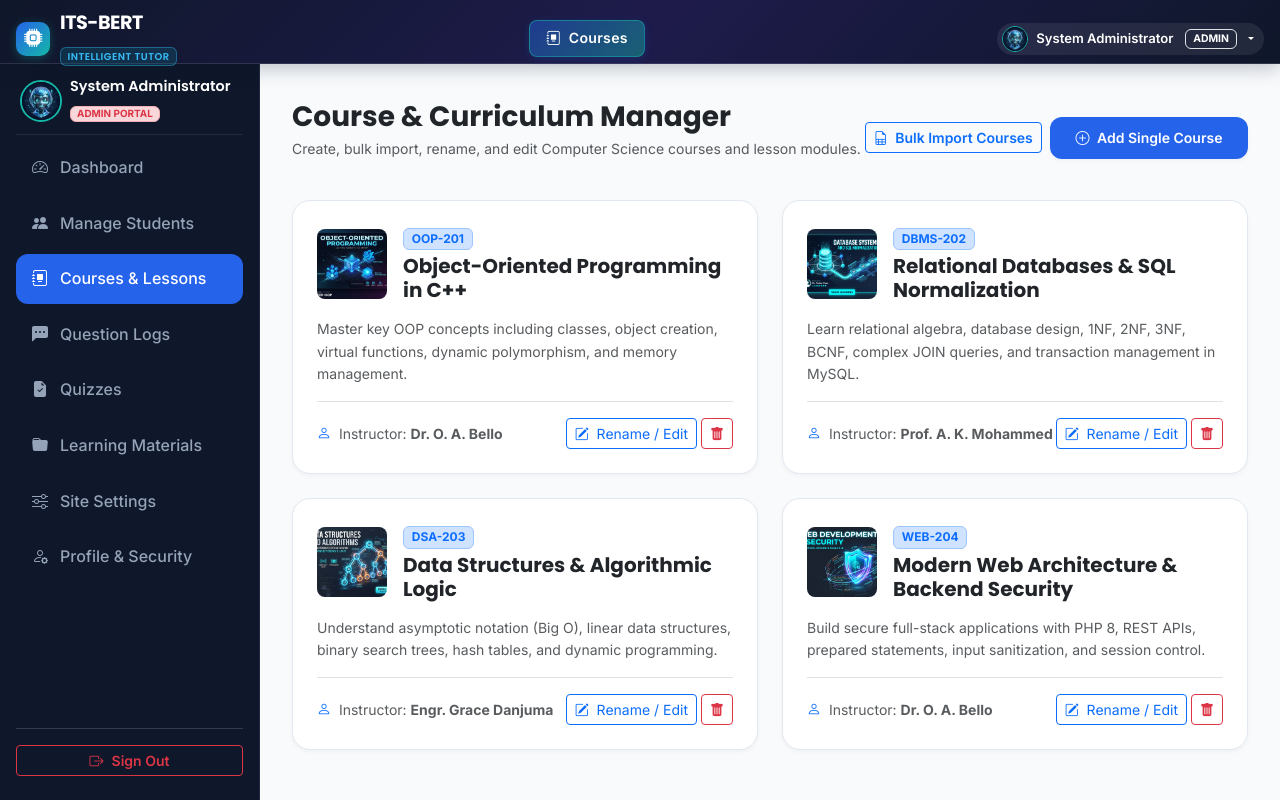
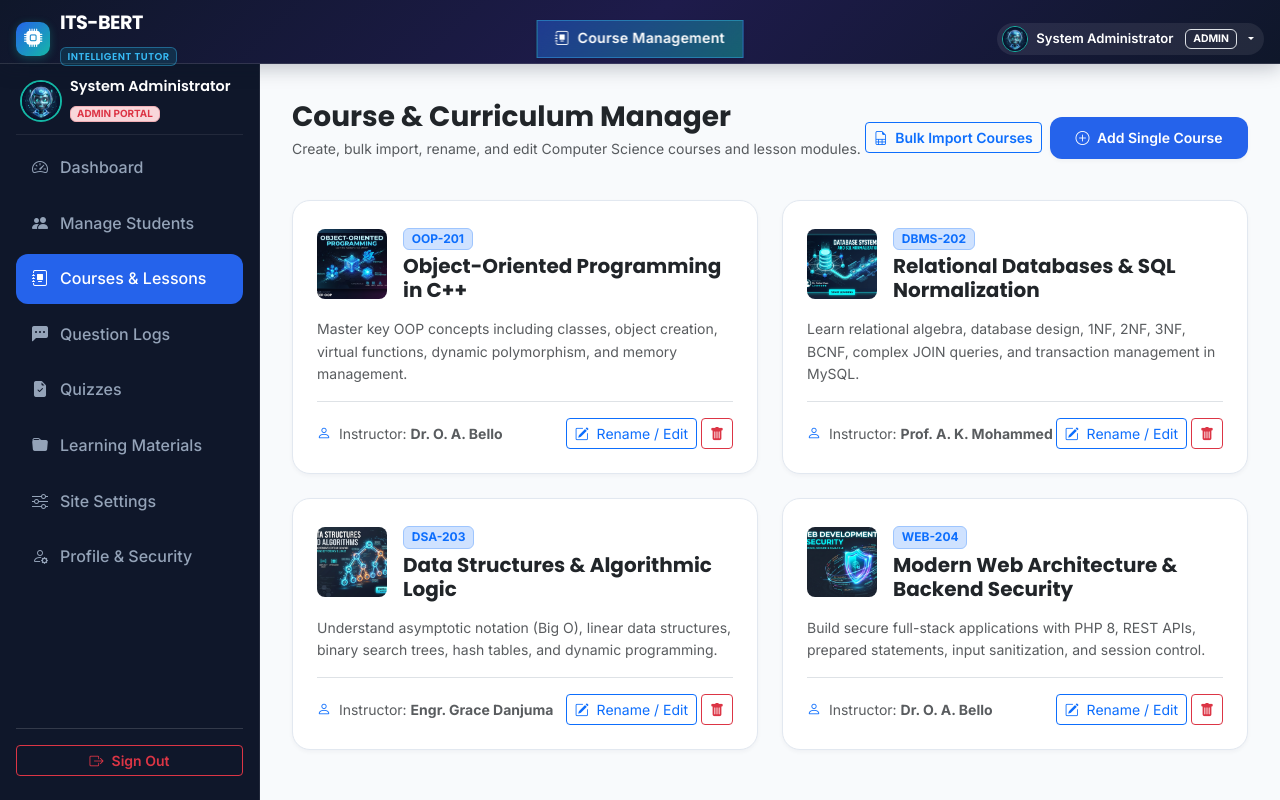
Before and after one commit to Gbest05/tutor-bert, a PHP site: page /admin/courses.php in a window 1280 px wide. Run offline with PHP 8.4, Linux system fonts and the light colour scheme; a user stored in the database is signed in; data comes from the database, SQL or seed files in the repository.

Commit message:
Redesign portal header to remove landing page links in portals and center page title badge

```diff
--- a/assets/css/style.css
+++ b/assets/css/style.css
@@ -179,15 +179,31 @@ body.auth-page {
   box-shadow: 0 3px 10px rgba(37, 99, 235, 0.3) !important;
 }
 
+.portal-selected-page {
+  position: absolute;
+  left: 50%;
+  transform: translateX(-50%);
+  pointer-events: none;
+}
+
+@media (max-width: 768px) {
+  .portal-selected-page {
+    position: static;
+    transform: none;
+  }
+}
+
 .portal-page-badge {
   color: #ffffff;
   background: linear-gradient(135deg, rgba(37, 99, 235, 0.45) 0%, rgba(20, 184, 166, 0.45) 100%);
-  border: 1px solid rgba(20, 184, 166, 0.5);
-  box-shadow: 0 2px 8px rgba(37, 99, 235, 0.2);
+  border: 1px solid rgba(56, 189, 248, 0.4);
+  box-shadow: 0 4px 14px rgba(37, 99, 235, 0.25);
+  backdrop-filter: blur(8px);
+  -webkit-backdrop-filter: blur(8px);
   font-weight: 600;
   font-size: 0.88rem;
-  padding: 0.4rem 1rem;
-  border-radius: var(--radius-sm);
+  padding: 0.42rem 1.1rem;
+  border-radius: var(--radius-pill);
   display: inline-flex;
   align-items: center;
   gap: 8px;
--- a/includes/navbar.php
+++ b/includes/navbar.php
@@ -11,42 +11,47 @@ $user = get_logged_user();
 $is_admin_dir = (strpos($_SERVER['SCRIPT_NAME'], '/admin/') !== false);
 $base_path = $is_admin_dir ? '../' : '';
 $currentPage = basename($_SERVER['PHP_SELF']);
+
 // Determine selected page name and icon to show in portal header
-$page_display_name = 'Home';
-$page_display_icon = 'bi-house-door-fill';
+$page_display_name = 'Dashboard';
+$page_display_icon = 'bi-grid-fill';
 
 if ($is_admin_dir) {
     switch ($currentPage) {
         case 'index.php':
-            $page_display_name = 'Admin Overview';
+            $page_display_name = 'Admin Dashboard';
             $page_display_icon = 'bi-speedometer2';
             break;
         case 'students.php':
-            $page_display_name = 'Students';
+            $page_display_name = 'Student Management';
             $page_display_icon = 'bi-people-fill';
             break;
         case 'questions.php':
-            $page_display_name = 'Question Logs';
+            $page_display_name = 'Question Audit Logs';
             $page_display_icon = 'bi-chat-left-dots-fill';
             break;
         case 'courses.php':
-            $page_display_name = 'Courses';
+            $page_display_name = 'Course Management';
             $page_display_icon = 'bi-journal-album';
             break;
         case 'quizzes.php':
-            $page_display_name = 'Quizzes';
+            $page_display_name = 'Quiz & Exam Manager';
             $page_display_icon = 'bi-file-earmark-check-fill';
             break;
         case 'materials.php':
-            $page_display_name = 'Resources';
+            $page_display_name = 'Resource Repository';
             $page_display_icon = 'bi-folder-fill';
             break;
         case 'settings.php':
-            $page_display_name = 'Site Settings';
+            $page_display_name = 'Site Configuration';
             $page_display_icon = 'bi-gear-fill';
             break;
+        case 'profile.php':
+            $page_display_name = 'Admin Security';
+            $page_display_icon = 'bi-person-gear';
+            break;
         default:
-            $page_display_name = isset($page_title) ? $page_title : 'Admin';
+            $page_display_name = isset($page_title) ? $page_title : 'Admin Control Panel';
             $page_display_icon = 'bi-speedometer2';
             break;
     }
@@ -57,7 +62,7 @@ if ($is_admin_dir) {
             $page_display_icon = 'bi-house-door-fill';
             break;
         case 'dashboard.php':
-            $page_display_name = 'Dashboard';
+            $page_display_name = 'Student Dashboard';
             $page_display_icon = 'bi-grid-fill';
             break;
         case 'ai_tutor.php':
@@ -66,36 +71,36 @@ if ($is_admin_dir) {
             break;
         case 'courses.php':
         case 'course_view.php':
-            $page_display_name = 'Courses';
+            $page_display_name = 'Course Catalog';
             $page_display_icon = 'bi-journal-bookmark-fill';
             break;
         case 'quizzes.php':
         case 'take_quiz.php':
-            $page_display_name = 'Quizzes';
+            $page_display_name = 'Quizzes & Assessments';
             $page_display_icon = 'bi-file-earmark-check-fill';
             break;
         case 'materials.php':
-            $page_display_name = 'Resources';
+            $page_display_name = 'Learning Resources';
             $page_display_icon = 'bi-folder-symlink-fill';
             break;
         case 'progress.php':
-            $page_display_name = 'My Progress';
+            $page_display_name = 'My Progress Analytics';
             $page_display_icon = 'bi-graph-up-arrow';
             break;
         case 'profile.php':
-            $page_display_name = 'Profile Settings';
+            $page_display_name = 'Profile & Security';
             $page_display_icon = 'bi-person-gear';
             break;
         case 'login.php':
-            $page_display_name = 'Login';
+            $page_display_name = 'Portal Login';
             $page_display_icon = 'bi-box-arrow-in-right';
             break;
         case 'register.php':
-            $page_display_name = 'Register';
+            $page_display_name = 'Account Registration';
             $page_display_icon = 'bi-person-plus-fill';
             break;
         default:
-            $page_display_name = isset($page_title) ? $page_title : 'ITS-BERT';
+            $page_display_name = isset($page_title) ? $page_title : 'Student Portal';
             $page_display_icon = 'bi-app-indicator';
             break;
     }
@@ -103,10 +108,10 @@ if ($is_admin_dir) {
 ?>
 <header class="portal-header">
   <div class="container-fluid px-3">
-    <div class="d-flex align-items-center justify-content-between">
+    <div class="d-flex align-items-center justify-content-between h-100">
 
-      <!-- Brand Logo (Non-clickable in portals) -->
-      <?php if ($user): ?>
+      <!-- Left: Brand Logo -->
+      <?php if ($user && $currentPage !== 'index.php'): ?>
         <div class="portal-brand">
           <?php if (!empty($site_settings['logo_image'])): ?>
             <img src="<?php echo $base_path; ?>assets/images/<?php echo htmlspecialchars($site_settings['logo_image']); ?>" height="34" class="rounded me-2" alt="Logo">
@@ -150,14 +155,15 @@ if ($is_admin_dir) {
           <?php endif; ?>
         </div>
       <?php else: ?>
-        <div class="portal-selected-page d-flex align-items-center">
-          <span class="portal-page-badge">
+        <!-- Portal Header Center: Prominent Selected Page Badge -->
+        <div class="portal-selected-page d-flex align-items-center justify-content-center">
+          <span class="portal-page-badge shadow-sm">
             <i class="bi <?php echo $page_display_icon; ?>"></i> <?php echo htmlspecialchars($page_display_name); ?>
           </span>
         </div>
       <?php endif; ?>
 
-      <!-- User Profile & Action Tools -->
+      <!-- Right: User Profile Pill & Action Tools -->
       <div class="d-flex align-items-center gap-2">
         <?php if ($user): ?>
           <?php
```
Also changed, not shown: other parts of includes/navbar.php (+22 -7 lines). Lines whose indentation alone changed are shown as unchanged.
